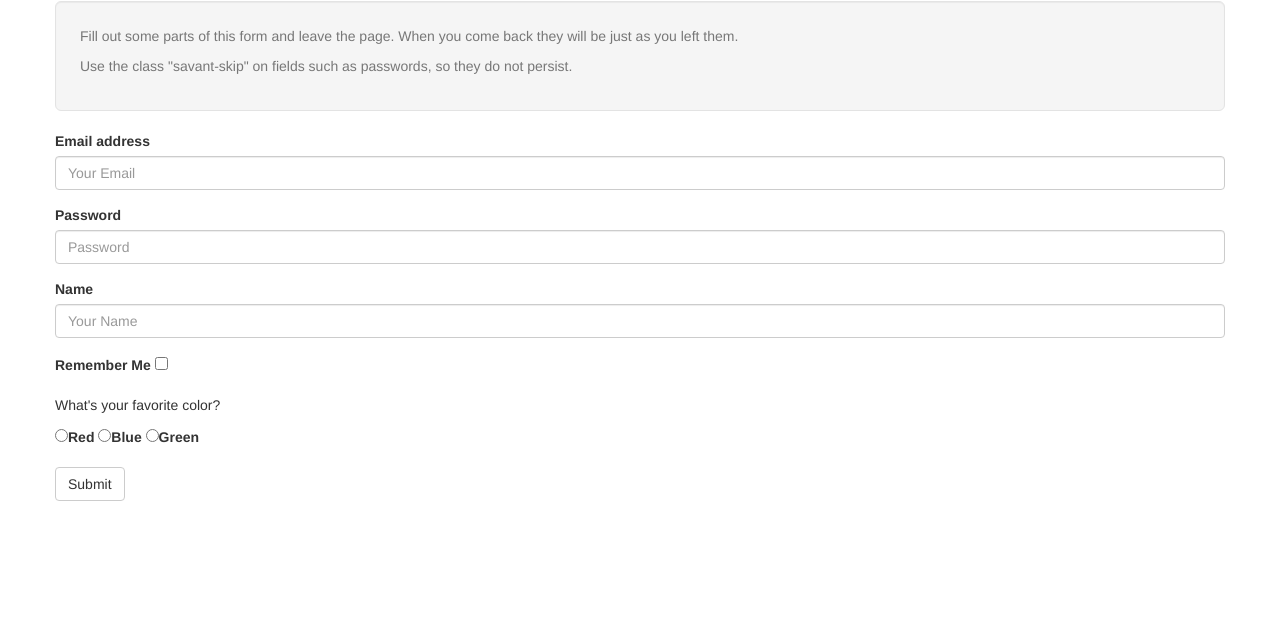
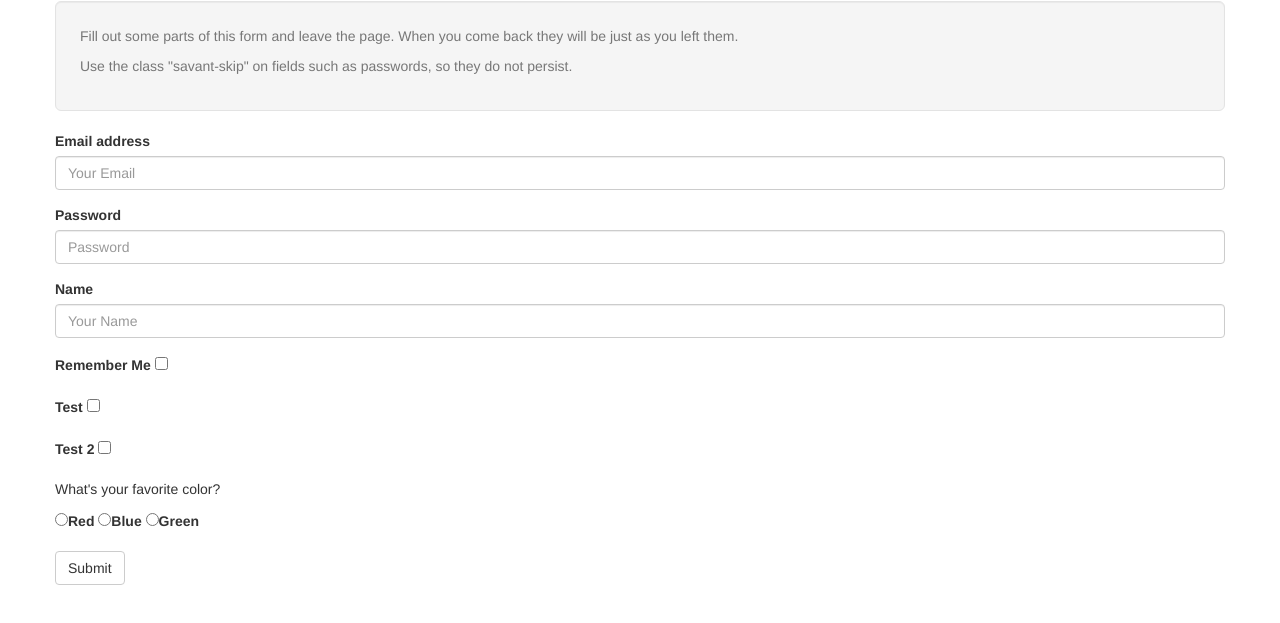
Before and after one commit to Kalan-Brock/savant.js, a plain HTML site: page index.html in a window 1280 px wide. Shown: the part 69-692 px from the top of the page. Drawn offline with nearby package versions, Linux system fonts and the light colour scheme.

Commit message:
Fixed issue with checkboxes restore values.

```diff
--- a/index.html
+++ b/index.html
@@ -36,6 +36,14 @@
 					<input type="checkbox" name="remember[]" id="remember">
 				</div>
 				<div class="form-group">
+					<label for="test">Test</label>
+					<input type="checkbox" name="test[]" id="test" value="test">
+				</div>
+				<div class="form-group">
+					<label for="test2">Test 2</label>
+					<input type="checkbox" name="test[]" id="test2" value="test2">
+				</div>
+				<div class="form-group">
 					<p>What's your favorite color?</p>
 					<label for="favorite"><input type="radio" name="favorite" id="favorite" value="Red">Red</label>
 					<label for="favorite"><input type="radio" name="favorite" id="favorite" value="Blue">Blue</label>
--- a/js/savant.js
+++ b/js/savant.js
@@ -97,7 +97,7 @@
             var json = $.parseJSON(data);
 
             $.each(json, function(key, value){
-                if(!$('[name="'+key+'"]').hasClass('savant-skip'))
+                if(!$('[name="'+key+'"]').hasClass('savant-skip') && !$('[type="checkbox"]') && !$('[type="radio"]'))
                     $('[name="'+key+'"]').val(value);
             });
         }
@@ -114,8 +114,9 @@
             var checkboxes = $('.savant-form input[type="checkbox"]').toArray();
 
             for(var x = 0; x < json.length; x++){
-                if(json[x] && !$(checkboxes[x]).hasClass('savant-skip'))
+                if(json[x] && !$(checkboxes[x]).hasClass('savant-skip')){
                     $(checkboxes[x]).attr('checked', true);
+                }
             }
         }
 
```
Also changed, not shown: js/savant.min.js.
